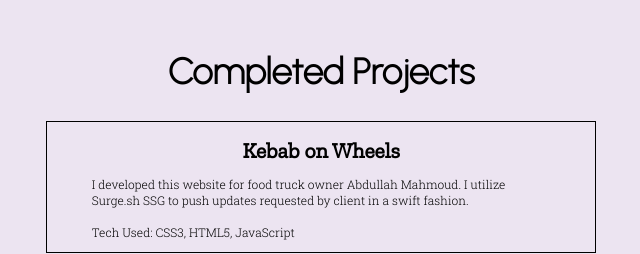
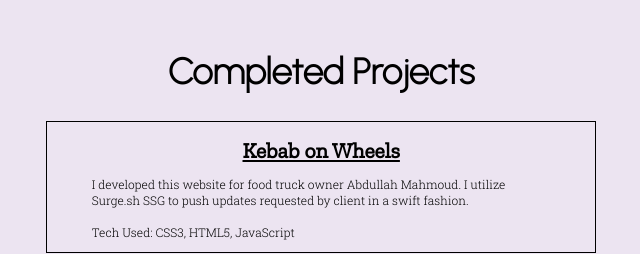
Before and after one commit to hamzafoy/hamza_foy_anthology, a React (Create React App) app: page / in a window 1280 px wide. Shown: the part 1140-1394 px from the top of the page, without its empty margins (530-1170 px from the left). Built offline with nearby package versions, Linux system fonts and the light colour scheme.

Commit message:
begin adding anchor links to each project card.

```diff
--- a/src/BodySection/BodySection.css
+++ b/src/BodySection/BodySection.css
@@ -37,6 +37,11 @@
     padding: 2vh 0 0;
     font-family: 'Zilla Slab', sans-serif;
     font-size: 1.35rem;
+}
+
+
+.item__label a {
+    color: black;
 }
 
 
--- a/src/BodySection/BodySection.js
+++ b/src/BodySection/BodySection.js
@@ -30,7 +30,13 @@ class BodySection extends React.Component {
                     <aside className="project-list__item">
 
                         <h1 className="item__label">
-                            Kebab on Wheels
+                            <a
+                            href="http://kebabwheels.com/"
+                            target="_blank"
+                            rel="noreferrer"
+                            >
+                                Kebab on Wheels
+                            </a>
                         </h1>
 
                         <p className="item__text">
```
